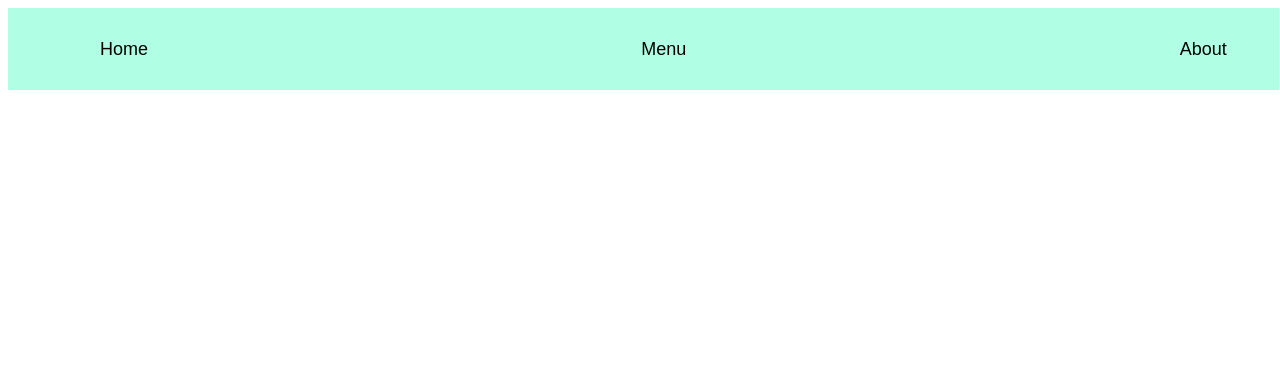
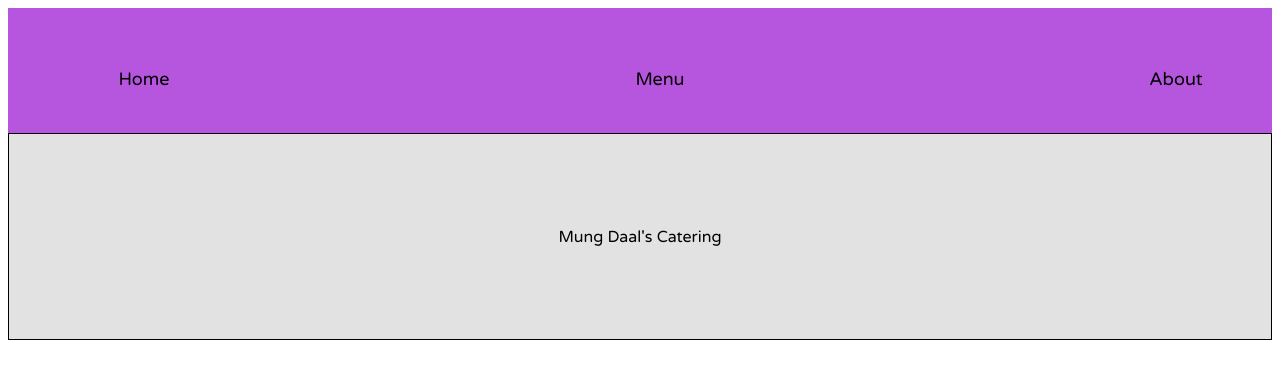
Before and after one commit to goob8079/TOP-restaurant-page, a website built with webpack: page src/template.html in a window 1280 px wide. Built offline with nearby package versions, Linux system fonts and the light colour scheme.

Commit message:
3rd commit

```diff
--- a/package.json
+++ b/package.json
@@ -11,10 +11,14 @@
   "description": "",
   "devDependencies": {
     "css-loader": "^7.1.2",
+    "html-loader": "^5.1.0",
     "html-webpack-plugin": "^5.6.3",
     "style-loader": "^4.0.0",
     "webpack": "^5.99.9",
     "webpack-cli": "^6.0.1",
     "webpack-dev-server": "^5.2.2"
+  },
+  "dependencies": {
+    "@fontsource/varela-round": "^5.2.6"
   }
 }
--- a/src/index.js
+++ b/src/index.js
@@ -1,3 +1,7 @@
 import "./styles.css";
+import "@fontsource/varela-round";
 
-console.log("Hello");
+const home = document.querySelector("#home-btn");
+const menu = document.querySelector("#menu-btn");
+const about = document.querySelector("#about-btn");
+const content = document.querySelector("#content");
--- a/src/styles.css
+++ b/src/styles.css
@@ -1,23 +1,47 @@
+html {
+    font-family: "Varela Round";
+}
+
+body {
+    display: grid; grid-template-rows: 1fr 2fr 4fr;
+    height: 100vh;
+}
+
+header {
+    grid-row: 1;
+}
+
 nav {
-    background-color: rgb(176, 255, 229);
-    height: 100%; width: 99%;
-    padding: 10px; margin: 0;
+    background-color: rgb(182, 85, 221);
+    padding: 40px 30px 0; margin: 0;
+    height: 100%;
 
     ul {
         list-style-type: none;
-        display: flex; justify-content: space-between; align-items: center; gap: 16px;
+        display: flex; justify-content: space-between; align-items: center;
         margin: 1rem;
     }
 }
-
 
 button {
     background-color: #0000;
     border: none;
     height: 30px; width: 100px;
-    font-size: large;
+    font-family: "Varela Round"; font-size: large;
 }
 button:hover {
     cursor: pointer;
     color: rgb(0, 119, 255);
 }
+
+#content {
+    display: flex; justify-content: center; align-items: center;
+
+    .title-div {
+        grid: 2;
+        display: flex; justify-content: center; align-items: center;
+        background-color: rgb(226, 226, 226);
+        border: 1px solid black;
+        height: 90%; width: 100%;
+    }
+}
--- a/src/index.html
+++ b/src/template.html
@@ -9,14 +9,16 @@
         <header>
             <nav>
                 <ul>
-                    <li><button>Home</button></li>
-                    <li><button>Menu</button></li>
-                    <li><button>About</button></li>
+                    <li><button id="home-btn">Home</button></li>
+                    <li><button id="menu-btn">Menu</button></li>
+                    <li><button id="about-btn">About</button></li>
                 </ul>
             </nav>
         </header>
         <div id="content">
-
+            <div class="title-div">
+                <div id="title">Mung Daal's Catering</div>
+            </div>
         </div>
     </body>
 </html>
--- a/webpack.config.js
+++ b/webpack.config.js
@@ -9,9 +9,13 @@
         path: path.resolve(__dirname, "dist"),
         clean: true,
     },
+    devtool: "eval-source-map",
+    devServer: {
+        watchFiles: ["./src/template.html"],
+    },
     plugins: [
         new HtmlWebpackPlugin({
-        template: "./src/index.html",
+        template: "./src/template.html",
         }),
     ],
     module: {
@@ -20,6 +24,14 @@
             test: /\.css$/i,
             use: ["style-loader", "css-loader"],
         },
+        {
+            test: /\.html$/i,
+            loader: "html-loader",
+        },
+        {
+            test: /\.(png|svg|jpg|jpeg|gif)$/i,
+            type: "asset/resource",
+        },
         ],
     },
 };
```
Also changed, not shown: 1 other file.
